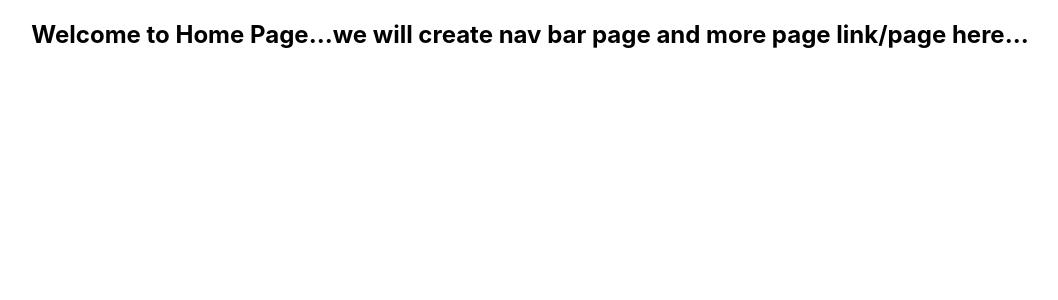
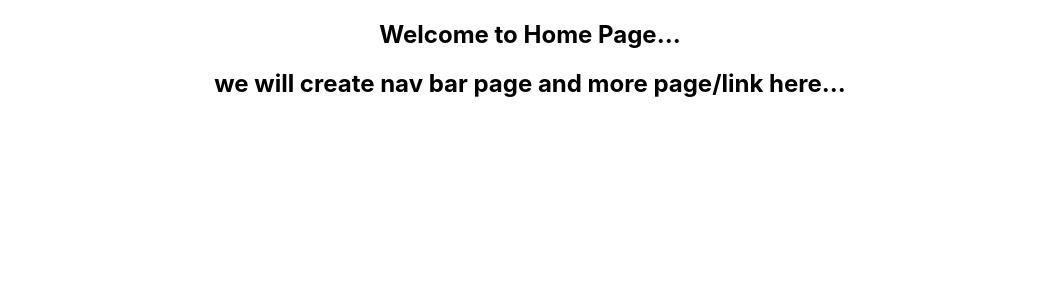
Before and after one commit to mpoxson/BorrowBuddy, a React (Create React App) app in the folder client/: page /home in a window 1280 px wide. Shown: the top 300 px of the page, without its empty margins (110-1168 px from the left). Built offline with nearby package versions, Linux system fonts and the light colour scheme.

Commit message:
change web tab name

```diff
--- a/client/public/index.html
+++ b/client/public/index.html
@@ -24,7 +24,7 @@
       work correctly both with client-side routing and a non-root public URL.
       Learn how to configure a non-root public URL by running `npm run build`.
     -->
-    <title>React App</title>
+    <title>BorrowBuddy</title>
   </head>
   <body>
     <noscript>You need to enable JavaScript to run this app.</noscript>
--- a/client/src/components/Home.js
+++ b/client/src/components/Home.js
@@ -3,7 +3,8 @@ import React from 'react';
 const Home = () => {
   return (
     <div>
-      <h2>Welcome to Home Page...we will create nav bar page and more page link/page here...</h2>
+      <h2>Welcome to Home Page...</h2>
+      <h2>we will create nav bar page and more page/link here...</h2>
       {/* add more content here... */}
     </div>
   );
```
Also changed, not shown: 1 other file (tests, documents, lock files or other folders).
